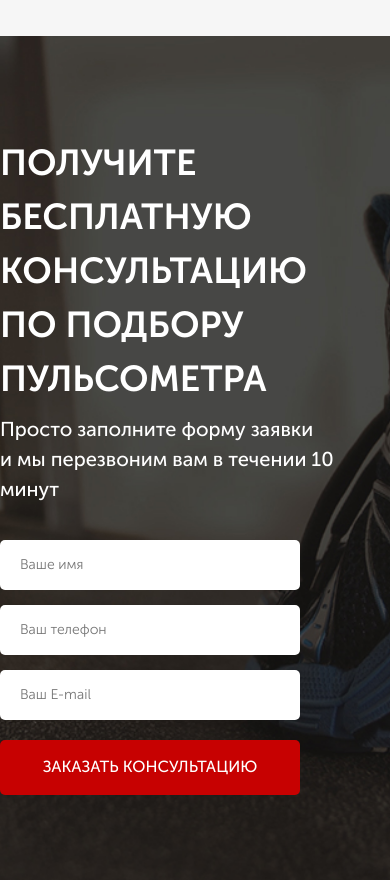
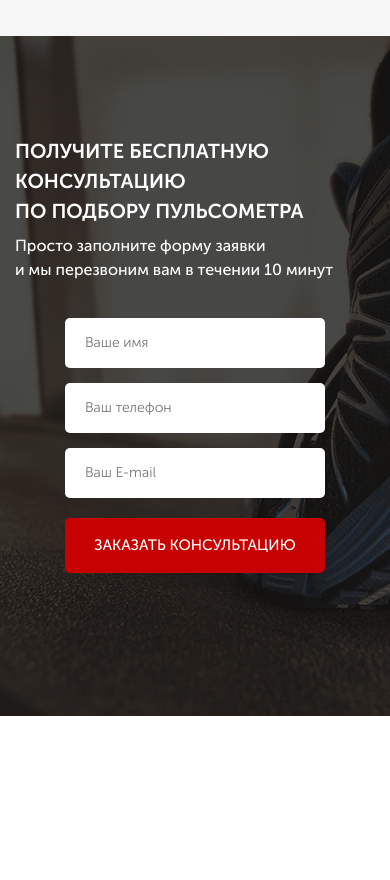
Before and after one commit to ustymbeshlei/project_pulse, a plain HTML site: page index.html in a window 390 px wide. Shown: the part 1680-2560 px from the top of the page. After the commit the page ends 2396 px from the top, so only its background shows below. Drawn offline with Linux system fonts and the light colour scheme.

Commit message:
added adaptation for consultation block and added folder and file script

```diff
--- a/index.html
+++ b/index.html
@@ -87,11 +87,13 @@
             </div>
             <form class="feed-form" action="#">
                 <input name="name" required placeholder="Ваше имя" type="text">
-                <input name="phone" required placeholder="Ваш телефон" type="number">
+                <input name="phone" required placeholder="Ваш телефон" type="tel">
                 <input name="email" required placeholder="Ваш E-mail" type="email">
                 <button class="button button_submit">заказать кОНСУЛЬТАЦИЮ</button>
             </form>
         </div>
     </div>
+
+    <script src="js/script.js"></script>
 </body>
 </html>
--- a/sass/base/_media.scss
+++ b/sass/base/_media.scss
@@ -1,5 +1,10 @@
 @media (max-width: 1200px) {
     .promo{
+        .container {
+            max-width: 850px;
+        }
+    }
+    .consultation {
         .container {
             max-width: 850px;
         }
@@ -18,6 +23,19 @@
             font-size: 22px;
             line-height: 22px;
         }
+    }
+    .consultation {
+        .container {
+            max-width: 800px;
+            .consultation__descr {
+                font-size: 18px;
+            }
+        }
+        .title__left {
+            font-size: 32px;
+        }
+
+
     }
 }
 @media (max-width: 992px) {
@@ -69,6 +87,25 @@
             max-width: 260px;
         }
     }
+    .consultation {
+        .container {
+            max-width: 568px;
+            .consultation__descr {
+                font-size: 18px;
+            }
+            .feed-form {
+                width: 260px;
+                .button_submit {
+                    font-size: 15px;
+                }
+            }
+        }
+        .title__left {
+            font-size: 25px;
+        }
+
+
+    }
 
 }
 @media (max-width: 425px) {
@@ -117,6 +154,25 @@
             flex-wrap: wrap;
         }
     }
+    .consultation {
+        .container {
+            max-width: 360px;
+            .consultation__descr {
+                font-size: 16px;
+            }
+            .feed-form {
+                width: 260px;
+                margin: 0 auto;
+                margin-top: 36px;
+                .button_submit {
+                    font-size: 15px;
+                }
+            }
+        }
+        .title__left {
+            font-size: 20px;
+        }
+    }
 }
 @media (max-width: 320px) {
     .promo {
@@ -154,4 +210,23 @@
         }
 
     }
+    .consultation {
+        .container {
+            max-width: 250px;
+            .consultation__descr {
+                font-size: 15px;
+            }
+            .feed-form {
+                width: 240px;
+                margin: 0 auto;
+                margin-top: 36px;
+                .button_submit {
+                    font-size: 14px;
+                }
+            }
+        }
+        .title__left {
+            font-size: 18px;
+        }
+    }
 }
```
Also changed, not shown: css/style.min.css, js/script.js (added).
